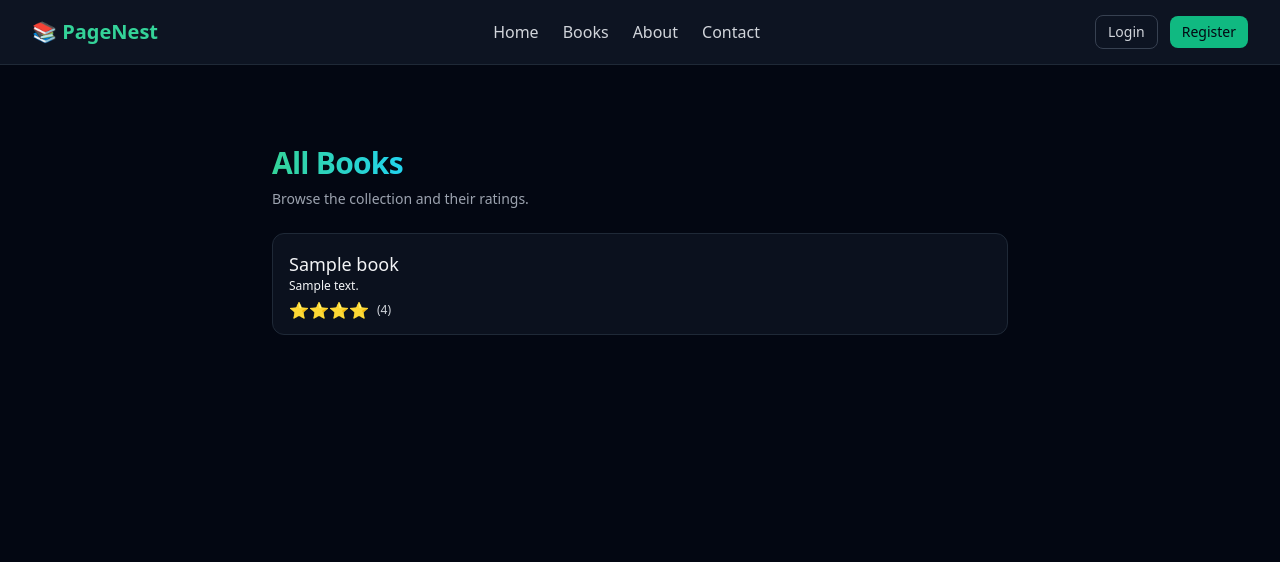
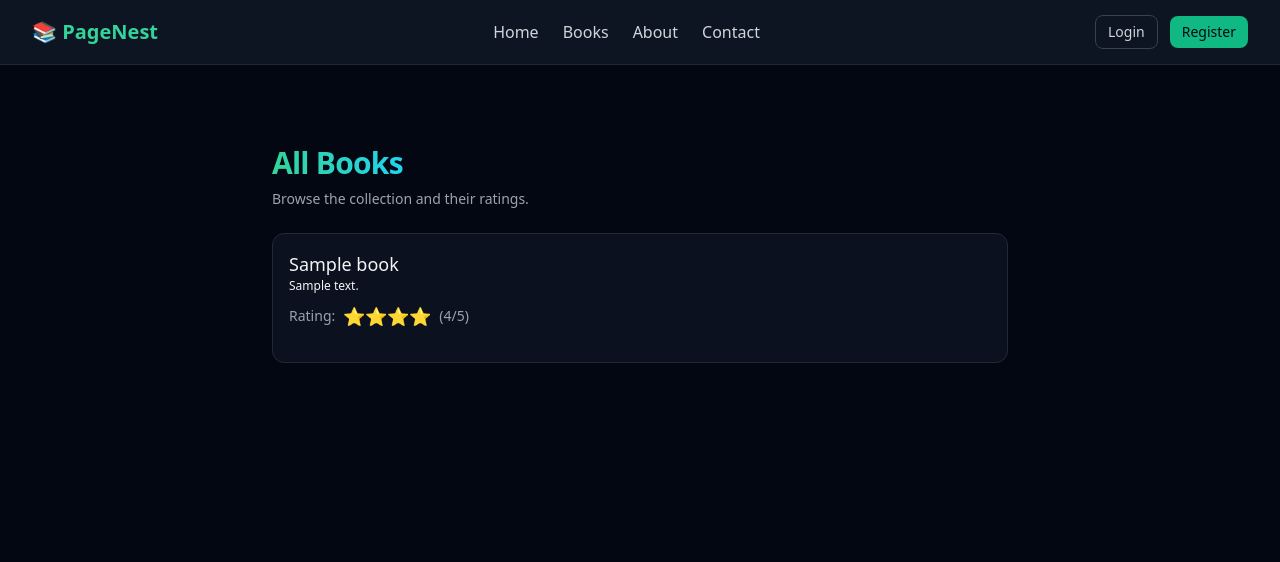
Before and after one commit to EslamKamel89/page_nest, a Django app: page / in a window 1280 px wide. Shown: the top 562 px of the page. Run offline with Django 5.2, Linux system fonts and the light colour scheme; tables that the repository leaves empty hold one stand-in row (values such as "Sample post"); some libraries are stand-ins or nearby versions.

Commit message:
feat(book_outlet): add book detail page and refactor rating UI
- Implement book detail view with dedicated template and URL route
- Extract rating display into reusable partial and enhance book cards with navigation

```diff
--- a/page_nest/book_outlet/templates/book_outlet/partials/book_card.html
+++ b/page_nest/book_outlet/templates/book_outlet/partials/book_card.html
@@ -1,7 +1,10 @@
 <li
   class="group rounded-xl border border-gray-800 bg-gray-900/60 p-4 transition-colors hover:border-gray-700 hover:bg-gray-900/90"
 >
-  <div class="flex items-start justify-between gap-4">
+  <a
+    class="flex items-start justify-between gap-4 cursor-pointer"
+    href="{% url 'show_book' book.id %}"
+  >
     <div class="min-w-0">
       <div>
         <h2
@@ -13,20 +16,7 @@
         <p class="text-xs text-muted mb-2">{{ book.description }}</p>
         {% endif %}
       </div>
-      <div class="mt-2 flex items-center gap-2">
-        <div class="flex items-center text-amber-400">
-          <!--prettier-ignore-->
-          {% for i in star_range %}
-                {% if book.rating > i %}
-          <span aria-hidden="true" class="leading-none">⭐</span>
-          <!--prettier-ignore-->
-          {% endif %}
-                {% endfor %}
-        </div>
-        <span class="text-xs font-medium text-gray-300"
-          >({{ book.rating }})</span
-        >
-      </div>
+      {% include 'book_outlet/partials/book_rating.html'%}
     </div>
-  </div>
+  </a>
 </li>
--- /dev/null
+++ b/page_nest/book_outlet/templates/book_outlet/partials/book_rating.html
@@ -0,0 +1,9 @@
+<div class="flex items-center mb-4">
+  <span class="text-sm text-gray-400 mr-2">Rating:</span>
+  <div class="flex items-center">
+    {% for i in "12345" %} {% if forloop.counter <= book.rating %}
+    <span class="text-amber-400 text-lg">⭐</span>
+    {% else %} {% endif %} {% endfor %}
+  </div>
+  <span class="ml-2 text-gray-400 text-sm">({{ book.rating }}/5)</span>
+</div>
--- a/page_nest/book_outlet/urls.py
+++ b/page_nest/book_outlet/urls.py
@@ -5,6 +5,7 @@ from django.urls import URLPattern, path
 from . import views
 
 urlpatterns :list[URLPattern]= [
-    path('' , views.index , name='home')
+    path('' , views.index , name='home') ,
+    path('<int:id>' , views.show , name='show_book')
 
 ]
--- a/page_nest/book_outlet/views.py
+++ b/page_nest/book_outlet/views.py
@@ -1,5 +1,5 @@
 from django.http import HttpRequest, HttpResponse
-from django.shortcuts import render
+from django.shortcuts import get_object_or_404, render
 
 from .models import Book
 
@@ -10,3 +10,10 @@ def index(request: HttpRequest)->HttpResponse:
         'books' : books ,
         'star_range' : range(5)
     })
+
+def show(request:HttpRequest , id:int)->HttpResponse :
+    book:Book = get_object_or_404(Book ,id=id)
+    return render(request , 'book_outlet/book_detail.html', {
+        'book'  : book ,
+        'star_range' : 5
+    })
--- a/page_nest/templates/base.html
+++ b/page_nest/templates/base.html
@@ -11,7 +11,6 @@
   </head>
 
   <body class="bg-gray-950 text-gray-100 flex flex-col min-h-screen font-sans">
-    <!-- Navbar -->
     <nav class="border-b border-gray-800 bg-gray-900/80 backdrop-blur">
       <div class="mx-auto max-w-7xl px-4 sm:px-6 lg:px-8">
         <div class="flex h-16 items-center justify-between">
```
Also changed, not shown: page_nest/book_outlet/templates/book_outlet/book_detail.html (+49 -0 lines).
